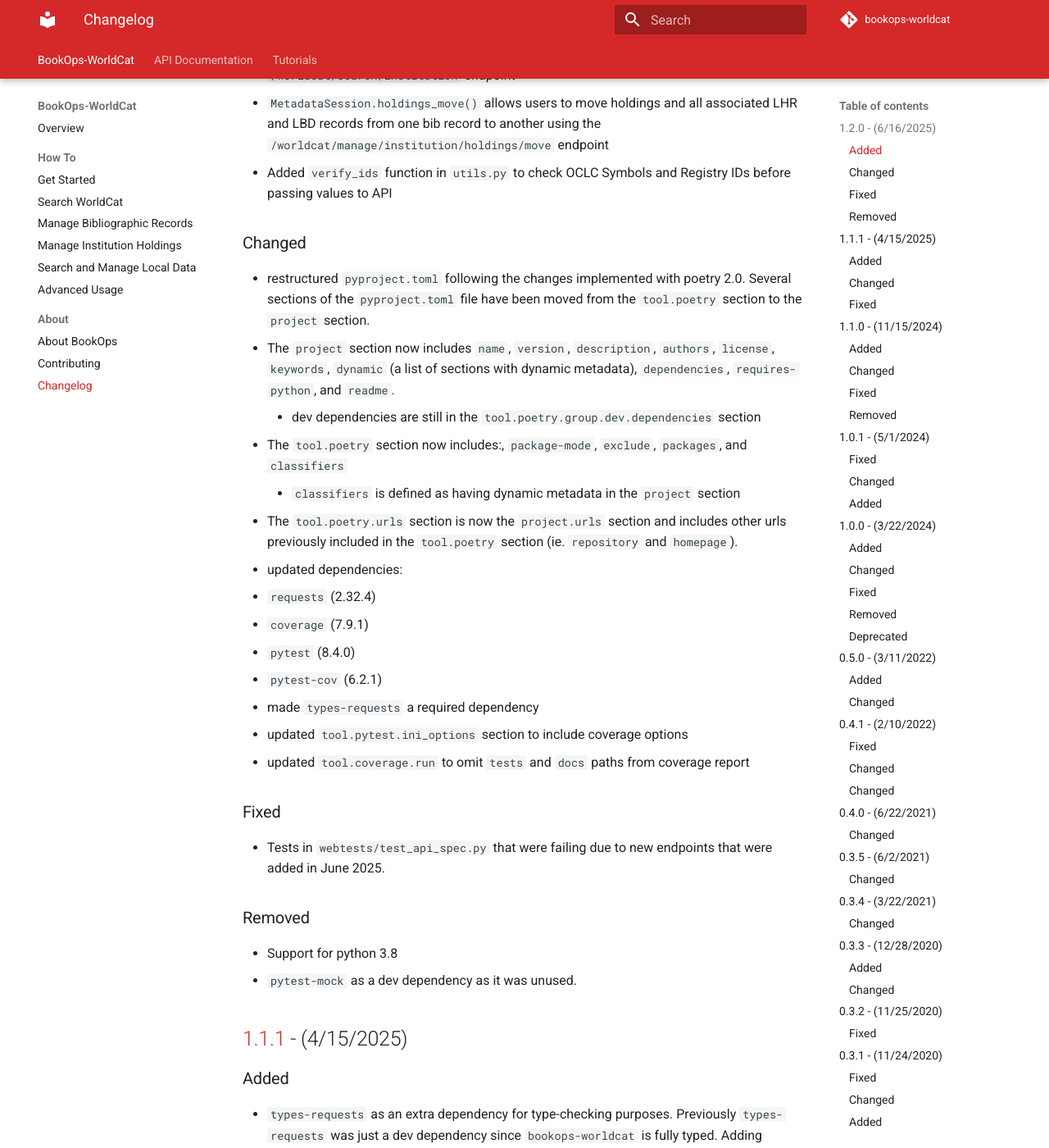
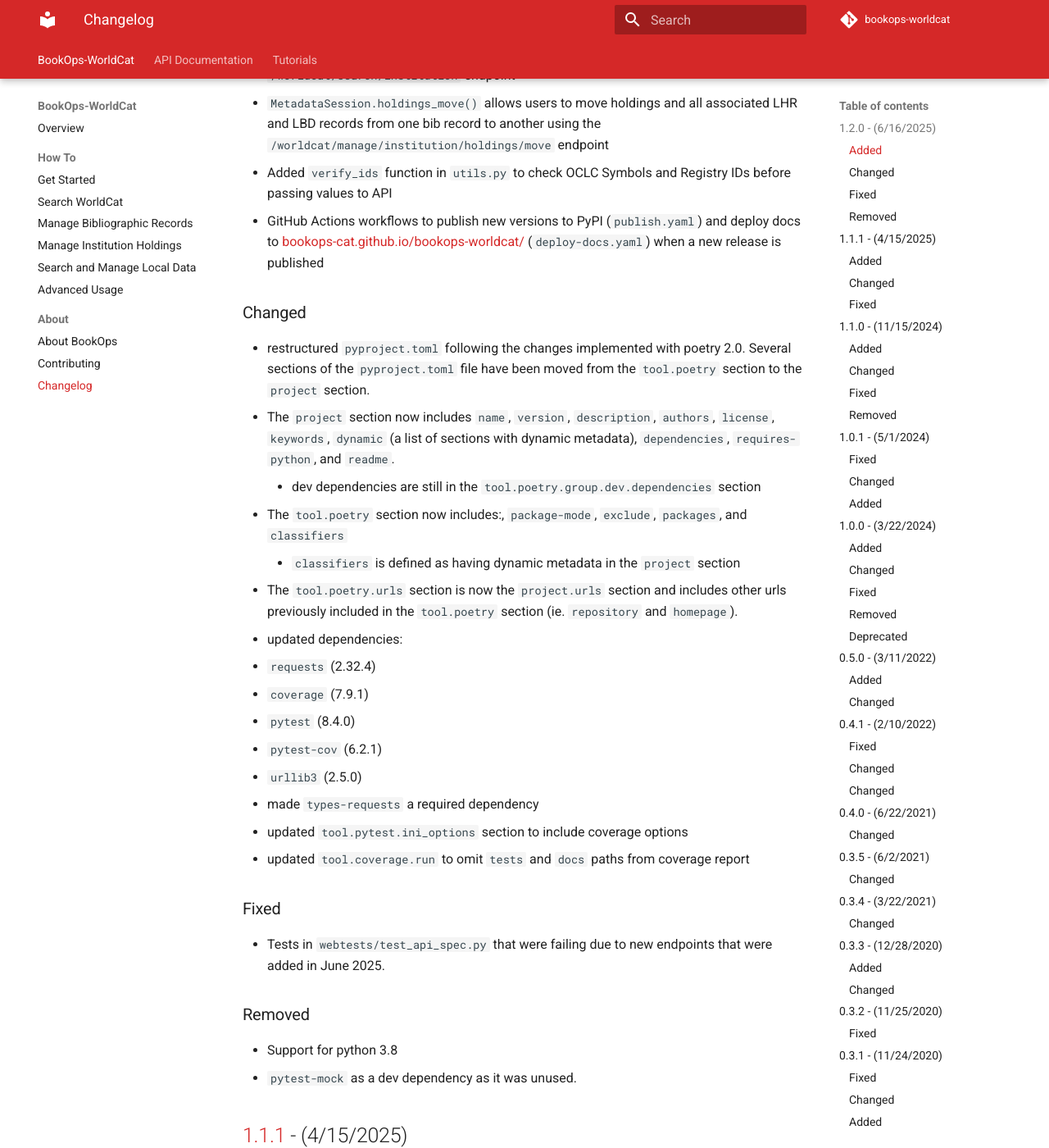
Before and after one commit to BookOps-CAT/bookops-worldcat, an MkDocs documentation site: the page built from docs/changelog.md, in a window 1280 px wide and 1400 px high, scrolled down 415 px. Shown: the whole window at 82% size. Built offline with MkDocs 1.6.1 and Material for MkDocs 9.7.7, drawn with Linux system fonts in a browser that asks for light colours; comment, search, counter and statistics services are not loaded; the version menu is left out.

Commit message:
updated changelog

```diff
--- a/docs/changelog.md
+++ b/docs/changelog.md
@@ -7,6 +7,7 @@
    - `MetadataSession.institution_identifiers_get()` allows users to retrieve retrieve the Registry ID and OCLC Symbols for one or more institutions using the `/worldcat/search/institution` endpoint
    - `MetadataSession.holdings_move()` allows users to move holdings and all associated LHR and LBD records from one bib record to another using the `/worldcat/manage/institution/holdings/move` endpoint
  - Added `verify_ids` function in `utils.py` to check OCLC Symbols and Registry IDs before passing values to API
+ - GitHub Actions workflows to publish new versions to PyPI (`publish.yaml`) and deploy docs to [bookops-cat.github.io/bookops-worldcat/](bookops-cat.github.io/bookops-worldcat/) (`deploy-docs.yaml`) when a new release is published
 
 ### Changed
  - restructured `pyproject.toml` following the changes implemented with poetry 2.0. Several sections of the `pyproject.toml` file have been moved from the `tool.poetry` section to the `project` section.
@@ -20,6 +21,7 @@
    - `coverage` (7.9.1)
    - `pytest` (8.4.0)
    - `pytest-cov` (6.2.1)
+   - `urllib3` (2.5.0)
    - made `types-requests` a required dependency
  - updated `tool.pytest.ini_options` section to include coverage options
  - updated `tool.coverage.run` to omit `tests` and `docs` paths from coverage report
```
